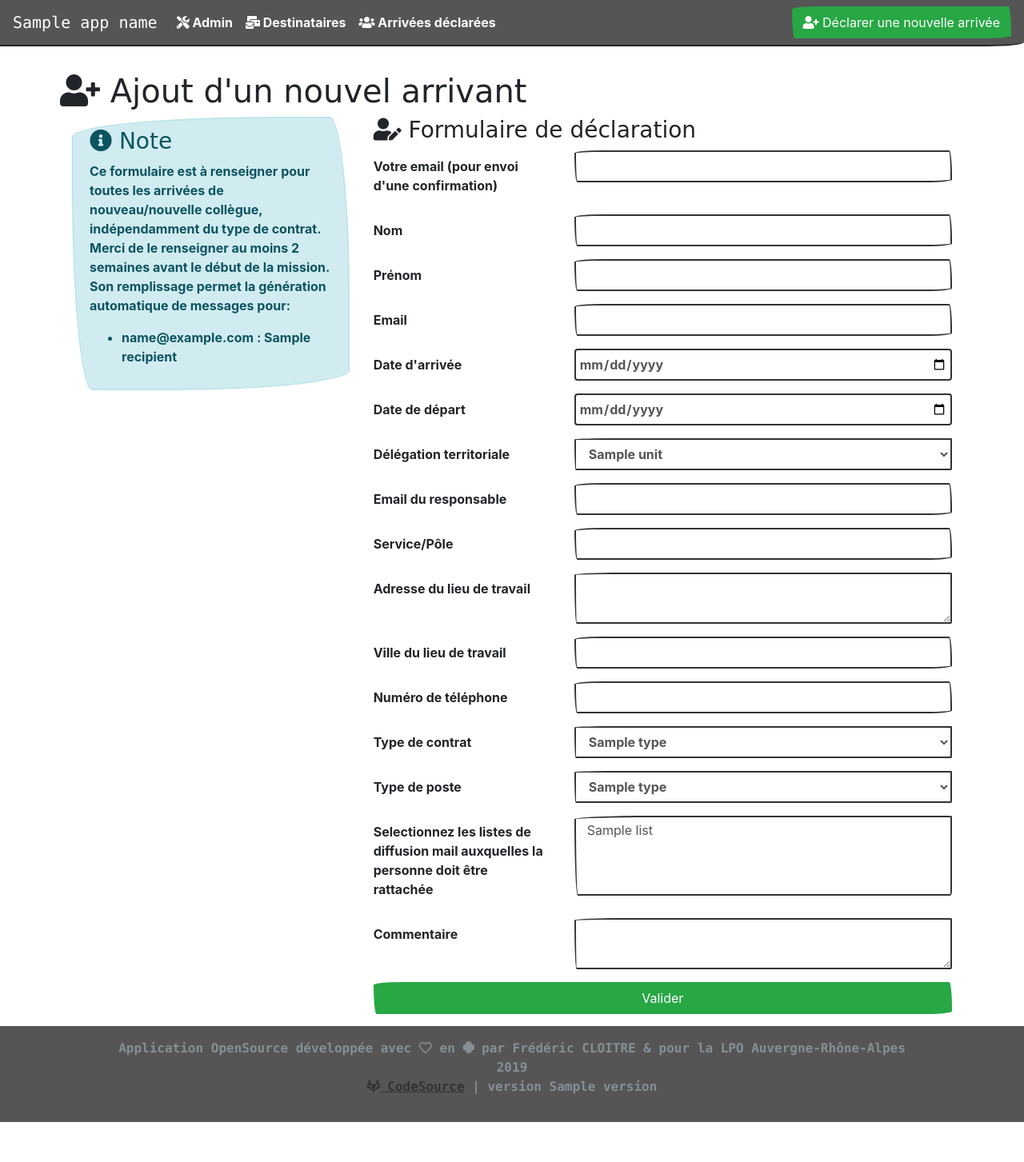
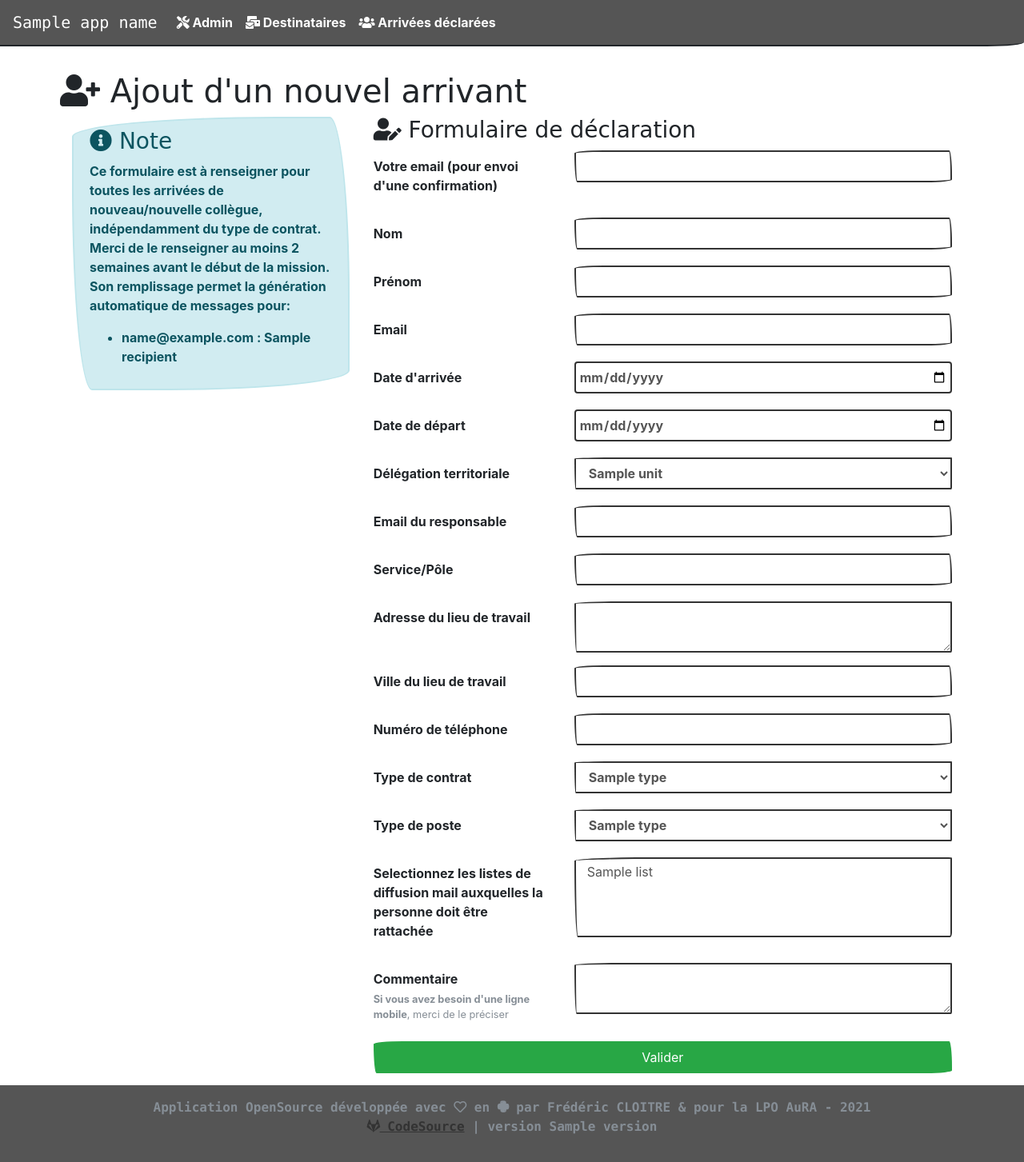
Before and after one commit to lpoaura/rh_auto_mail_sender, a Flask app: template app/templates/person_form.html in a window 1280 px wide. Shown: the whole page at 80% size. Before the commit the page ends 1403 px from the top, so only its background shows below. Run offline with Flask 2, Linux system fonts and the light colour scheme; tables that the repository leaves empty hold one stand-in row (values such as "Sample post"); the template is opened without the code that fills it: values that come from a table or form of the project are taken from there, most other values are stand-ins (such as "Sample title", 1, 10 or a date in 2020); parts of the project's set-up code (start-up, migrations or seed data) failed here and were passed over; some libraries are stand-ins or nearby versions; some web fonts are replaced.

Commit message:
form descriptions

```diff
--- a/app/__init__.py
+++ b/app/__init__.py
@@ -24,7 +24,7 @@ def create_app():
 
     app.register_blueprint(main_bp, url_prefix="/")
 
-    admin = Admin(app, name=app.config["APP_NAME"], template_mode='bootstrap3')
+    admin = Admin(app, name=app.config["APP_NAME"], template_mode='bootstrap4')
 
     from app.models import TerritoryUnit, PositionType, Person, Recipient, RecipientAdmin, PersonAdmin, ContractType, \
         TeamsList
--- a/app/form.py
+++ b/app/form.py
@@ -59,7 +59,7 @@ class PersonForm(FlaskForm):
                                           get_label='name',
                                           get_pk=lambda a: a.name,
                                           render_kw=common_input)
-    comment = TextAreaField('Commentaire', render_kw=common_input)
+    comment = TextAreaField('Commentaire', render_kw=common_input, description="<b>Si vous avez besoin d'une ligne mobile</b>, merci de le préciser")
 
 
 class RecipientForm(FlaskForm):
--- a/app/static/css/style.css
+++ b/app/static/css/style.css
@@ -19,3 +19,7 @@ main > .container {
 code {
   font-size: 80%;
 }
+
+label {
+  margin-bottom: unset;
+}
--- a/app/templates/main.html
+++ b/app/templates/main.html
@@ -80,10 +80,11 @@
                 </li>
             </ul>
             <form class="form-inline mt-2 mt-md-0">
-                <a class="btn btn-success my-2 my-sm-0" href="{{ url_for('main.person_add') }}"><i
+<!--                <a class="btn btn-success my-2 my-sm-0" href="{{ url_for('main.person_add') }}"><i
                         class="fas fa-user-plus"></i>
                     Déclarer une
                     nouvelle arrivée</a>
+                    -->
             </form>
         </div>
     </nav>
@@ -99,8 +100,7 @@
 <footer class="footer mt-auto py-3 bg-dark text-center">
     <div class="container text-muted text-monospace">
         <p>Application OpenSource développée avec <i class="far fa-heart"></i> en <i class="fab fa-python"></i> par Frédéric CLOITRE &
-            pour la LPO Auvergne-Rhône-Alpes<br>
-            2019<br>
+            pour la LPO AuRA - 2021</br>
             <a href="https://framagit.org/lpoaura/auto_email_sender" targer="_blank" title="Lien vers le code source"><i
                     class="fab fa-gitlab"></i> CodeSource</a> | version {{version}}</span>
         </p>
--- a/app/templates/person_form.html
+++ b/app/templates/person_form.html
@@ -38,17 +38,23 @@
             <div class="form-group row">
                 {% if field.errors %}
                 <div class="has-error">
-                    {{ field.label(class='col-sm-4 col-form-label') }}
+                   {{ field.label(class='col-sm-4 col-form-label') }}
                     <div class="col-sm-8">
                         {{ field }}
                     </div>
                 </div>
                 <span style="color: red;">{% for error in field.errors %}{{ error }}{% if not loop.last %}<br/>{% endif %}{% endfor %}</span>
                 {% else %}
-                {{ field.label(class='col-sm-4 col-form-label') }}
+                <div class="col-sm-4 col-form-label">
+                {{ field.label }}
+                <small class="form-text text-muted">
+                    {{field.description|safe}}
+                </small>
+                </div>
                 <div class="col-sm-8">
                     {{ field }}
                 </div>
+
                 {% endif %}
             </div>
             {% endfor %}
--- a/app/templates/recipient_form.html
+++ b/app/templates/recipient_form.html
@@ -40,7 +40,7 @@
                 </div>
                 <span style="color: red;">{% for error in field.errors %}{{ error }}{% if not loop.last %}<br/>{% endif %}{% endfor %}</span>
                 {% else %}
-                {{ field.label(class='col-sm-4 col-form-label') }}
+                ss {{ field.label(class='col-sm-4 col-form-label') }}
                 <div class="col-sm-8">
                     {{ field }}
                 </div>
```
Also changed, not shown: app/models.py (+6 -1 lines), app/routes.py (+10 -4 lines), app/templates/home.html (+4 -3 lines), requirements.txt (+24 -17 lines), 3 other files.
